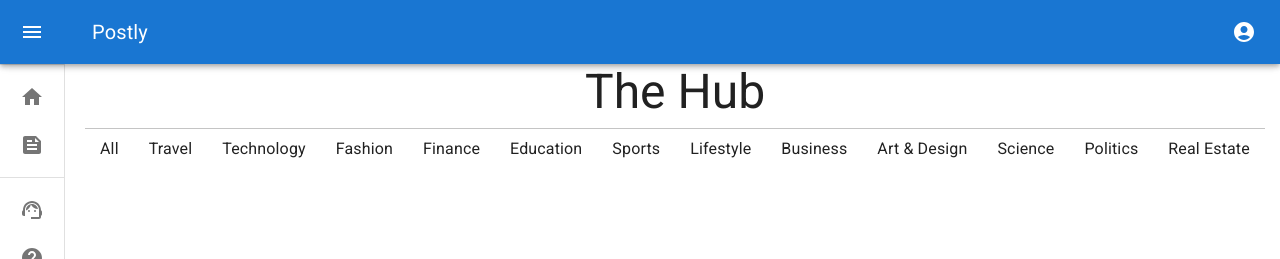
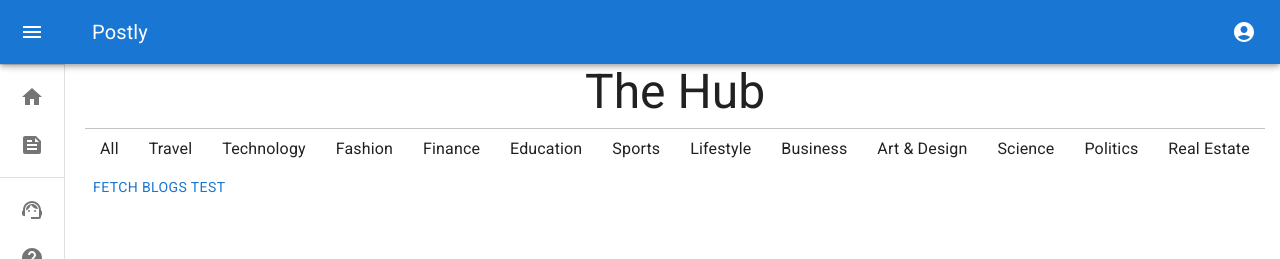
Before and after one commit to Fla1ly/Postly, a React (Vite) app: page /blogs in a window 1280 px wide. Shown: the top 259 px of the page. Built offline with nearby package versions, Linux system fonts and the light colour scheme; the HTML template or start-up script is replaced by a standard one.

Commit message:
fetching blogs working

```diff
--- a/src/pages/Blogs.tsx
+++ b/src/pages/Blogs.tsx
@@ -1,5 +1,6 @@
 import NavbarContent from "../components/Nav";
-import { Typography, Stack } from "@mui/material";
+import { Typography, Stack, Button } from "@mui/material";
+import { useState } from "react";
 // import CssBaseline from "@mui/material/CssBaseline";
 // import Grid from "@mui/material/Grid";
 // import Container from "@mui/material/Container";
@@ -24,7 +25,24 @@ const categories = [
 ];
 
 export default function Blogs() {
+  const [, setBlogs] = useState([]);
   //   const navigate = useNavigate();
+
+  const fetchBlogs = async () => {
+    try {
+      const response = await fetch("http://localhost:5000/postly/fetchBlogs", {
+        method: "GET",
+        headers: {
+          "Content-Type": "application/json",
+        },
+      });
+      const data = await response.json();
+      setBlogs(data);
+      console.log(data);
+    } catch (error) {
+      console.error("Error fetching blogs:", error);
+    }
+  };
 
   return (
     <NavbarContent>
@@ -62,6 +80,7 @@ export default function Blogs() {
           </Typography>
         ))}
       </Stack>
+      <Button onClick={fetchBlogs}>Fetch Blogs Test</Button>
     </NavbarContent>
   );
 }
```
